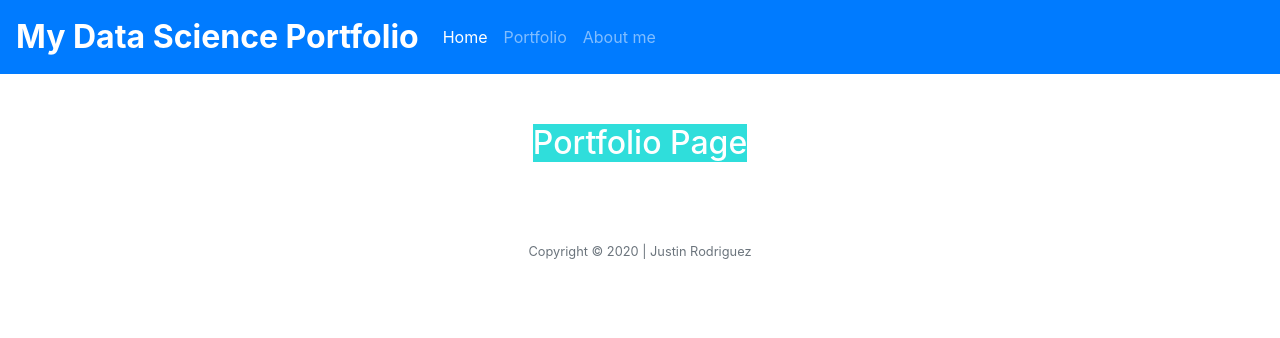
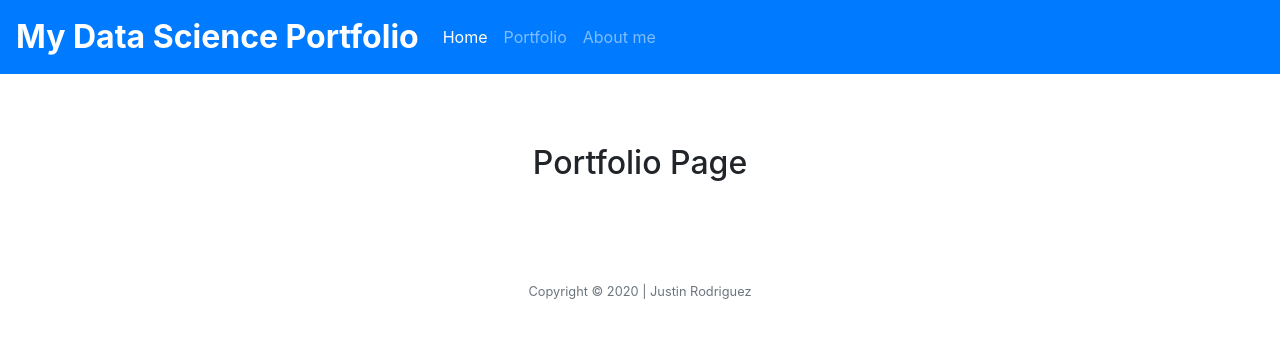
Before and after one commit to just331/personal-website, a Flask app: page /portfolio in a window 1280 px wide. Shown: the top 338 px of the page. Run offline with Flask 2, Linux system fonts and the light colour scheme; some libraries are stand-ins or nearby versions.

Commit message:
Updating Portfolio page.

```diff
--- a/templates/portfolio.html
+++ b/templates/portfolio.html
@@ -9,7 +9,7 @@
         <div class="row portfolio-row justify-content-center">
             <div class="col-md-offset-5">
                 <div class="text-center">
-                    <h2 class="portfolio-btn"> {{ port }}</h2>
+                    <h2 class="portfolio-row"> {{ port }}</h2>
                 </div>
             </div>
         </div>
```
